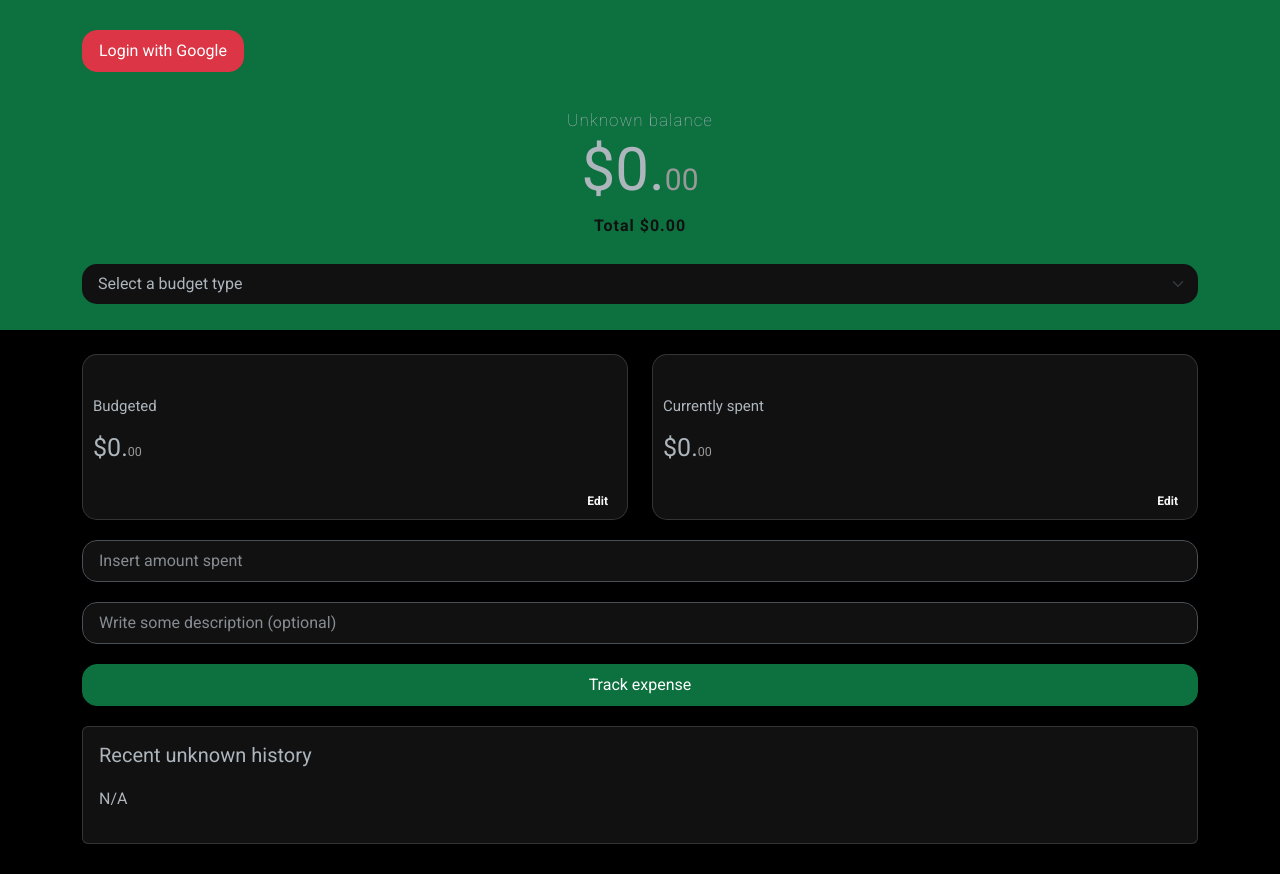
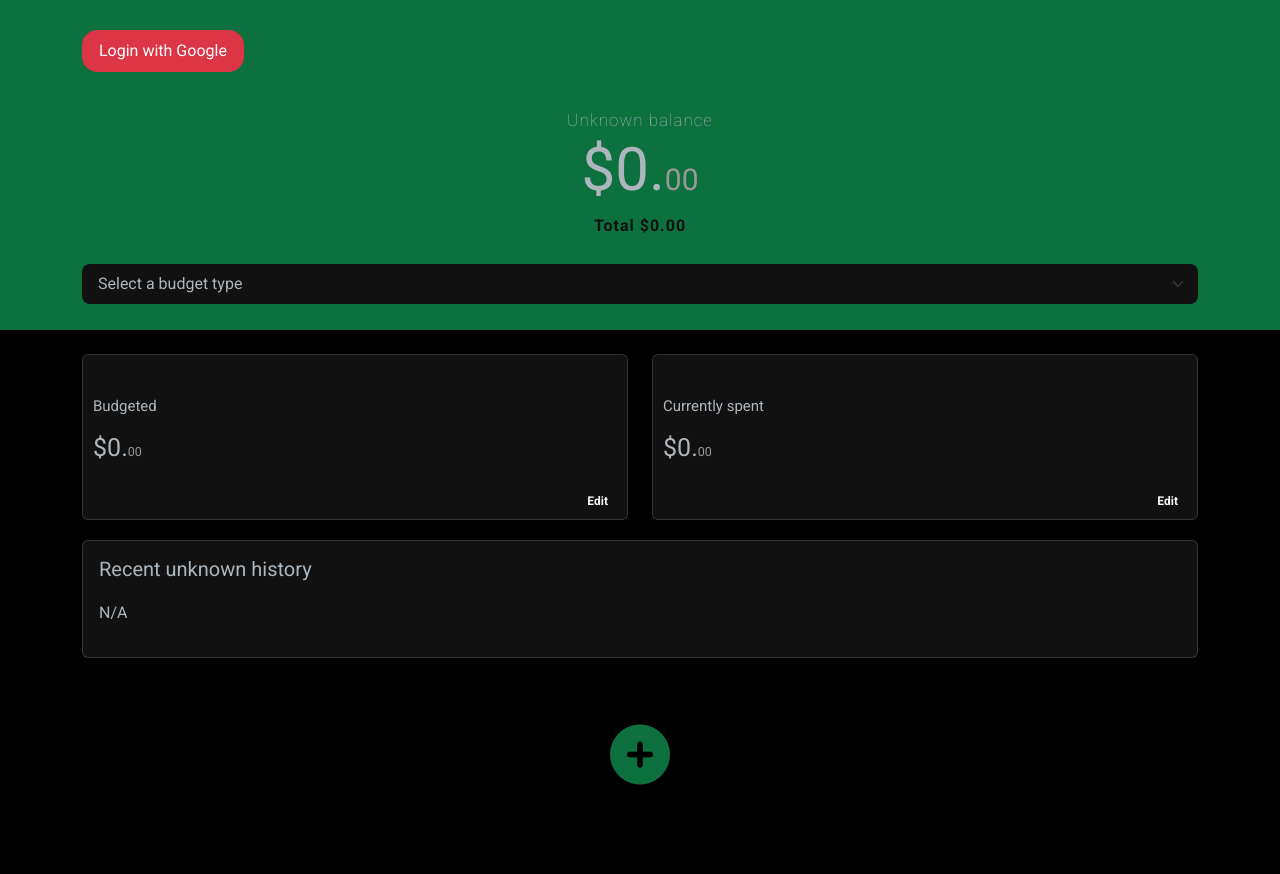
Before and after one commit to saadixl/Budgetics, a React (Create React App) app: page / in a window 1280 px wide. After the commit the page ends 800 px from the top, so only its background shows below. Built offline with nearby package versions, Linux system fonts and the light colour scheme.

Commit message:
Move add expense to a modal

```diff
--- /dev/null
+++ b/src/AddModal.js
@@ -0,0 +1,70 @@
+import Button from "react-bootstrap/Button";
+import Modal from "react-bootstrap/Modal";
+import Row from "react-bootstrap/Row";
+import Col from "react-bootstrap/Col";
+import Form from "react-bootstrap/Form";
+
+function AddModal(props) {
+  const {
+    handleAmountChange,
+    handleDescriptionChange,
+    handleTrackExpenseClick,
+    onHide,
+    selectedBudgetType,
+  } = props;
+  return (
+    <Modal
+      {...props}
+      size="lg"
+      aria-labelledby="contained-modal-title-vcenter"
+      centered
+      className="add-modal"
+    >
+      <Modal.Header closeButton>
+        <Modal.Title id="contained-modal-title-vcenter">
+          Add new {selectedBudgetType} expense
+        </Modal.Title>
+      </Modal.Header>
+      <Modal.Body>
+        <Row>
+          <Col xs={12}>
+            <Form.Control
+              data-bs-theme="dark"
+              size="lg"
+              type="number"
+              placeholder="Insert amount spent"
+              pattern={"[0-9]*"}
+              inputMode={"numeric"}
+              onChange={handleAmountChange}
+            />
+          </Col>
+          <Col xs={12}>
+            <Form.Control
+              data-bs-theme="dark"
+              size="lg"
+              type="text"
+              placeholder="Write some description (optional)"
+              onChange={handleDescriptionChange}
+            />
+          </Col>
+        </Row>
+      </Modal.Body>
+      <Modal.Footer>
+        <Button variant="secondary" onClick={onHide}>
+          Cancel
+        </Button>
+        <Button
+          className="money-green"
+          onClick={() => {
+            handleTrackExpenseClick();
+            onHide();
+          }}
+        >
+          Submit
+        </Button>
+      </Modal.Footer>
+    </Modal>
+  );
+}
+
+export default AddModal;
--- a/src/App.js
+++ b/src/App.js
@@ -1,10 +1,9 @@
 import { useState, useEffect } from "react";
-import Button from "react-bootstrap/Button";
 import Container from "react-bootstrap/Container";
 import Row from "react-bootstrap/Row";
 import Col from "react-bootstrap/Col";
-import Form from "react-bootstrap/Form";
 
+import AddModal from "./AddModal";
 import Header from "./Header";
 import BudgetTypes, { getBudgetTitle } from "./BudgetTypes";
 import BalanceCard, { EditableCard } from "./BalanceCard";
@@ -26,6 +25,7 @@ function App() {
   const [description, setDescription] = useState("Unknown expense");
   const [currentUser, setCurrentUser] = useState();
   const [currentUid, setCurrentUid] = useState();
+  const [showAddModal, setShowAddModal] = useState(false);
 
   const cleanUpOldData = () => {
     setBudgetTypes({});
@@ -117,6 +117,22 @@ function App() {
           handleResetMonth={handleResetMonth}
           handleArchiveMonth={handleArchiveMonth}
         />
+        <i
+          onClick={() => {
+            setShowAddModal(true);
+          }}
+          className="fa-solid fa-circle-plus sticky-add-btn"
+        ></i>
+        <AddModal
+          show={showAddModal}
+          onHide={() => {
+            setShowAddModal(false);
+          }}
+          handleAmountChange={handleAmountChange}
+          handleDescriptionChange={handleDescriptionChange}
+          handleTrackExpenseClick={handleTrackExpenseClick}
+          selectedBudgetType={selectedBudgetType}
+        />
         <Col xs={12}>
           <BalanceCard
             className="remaining"
@@ -147,38 +163,6 @@ function App() {
           />
         </Col>
         <Col xs={12}>
-          <Form.Control
-            data-bs-theme="dark"
-            size="lg"
-            type="number"
-            placeholder="Insert amount spent"
-            pattern={"[0-9]*"}
-            inputMode={"numeric"}
-            onChange={handleAmountChange}
-          />
-        </Col>
-        <Col xs={12}>
-          <Form.Control
-            data-bs-theme="dark"
-            size="lg"
-            type="text"
-            placeholder="Write some description (optional)"
-            onChange={handleDescriptionChange}
-          />
-        </Col>
-        <Col xs={12}>
-          <div className="d-grid gap-2">
-            <Button
-              className="action-button money-green"
-              variant="primary"
-              size="lg"
-              onClick={handleTrackExpenseClick}
-            >
-              Track expense
-            </Button>
-          </div>
-        </Col>
-        <Col xs={12}>
           <History
             uid={currentUid}
             data={history}
--- a/src/index.css
+++ b/src/index.css
@@ -1,7 +1,7 @@
 body {
   background-color: #000;
   color: #f5f5f5;
-  padding: 30px 15px;
+  padding: 30px 15px 100px 15px;
   font-family: "Roboto", sans-serif;
 }
 
@@ -30,7 +30,6 @@ body {
 .form-control,
 .d-grid {
   margin-bottom: 20px;
-  border-radius: 15px;
   font-size: 16px;
 }
 
@@ -192,3 +191,20 @@ body {
   font-weight: bold;
   color: #111;
 }
+
+.sticky-add-btn {
+  position: fixed;
+  bottom: 10px;
+  left: 0;
+  text-align: center;
+  z-index: 100;
+  font-size: 60px;
+  color: #0d703f;
+  background: #000;
+  padding: 5px 0;
+  cursor: pointer;
+}
+
+.add-modal .modal-content {
+  background-color: rgb(33, 37, 41);
+}
```
